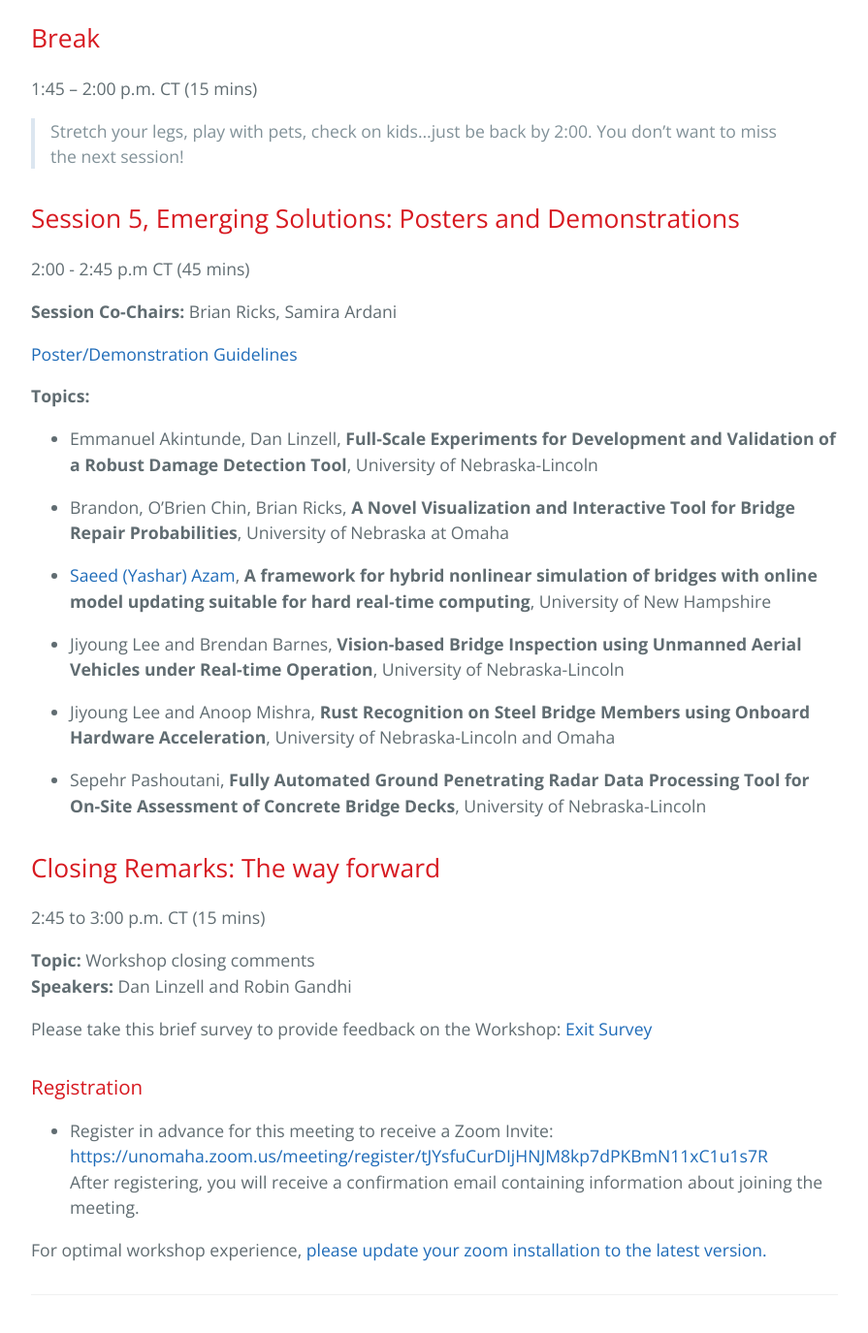
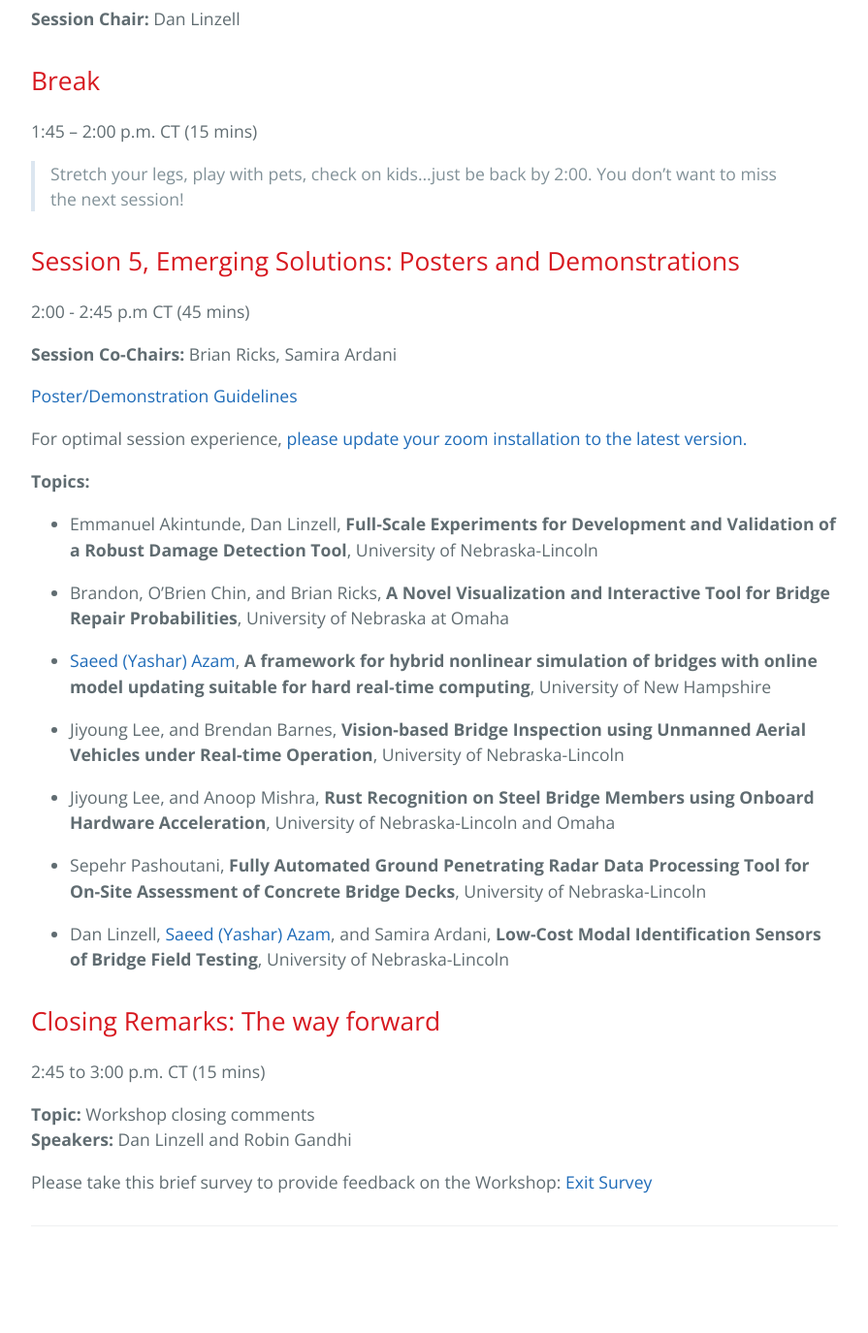
Before and after one commit to BridgingBigData/BridgingBigData.github.io, a Jekyll site: the page built from pages/bbd2020agenda.md, in a window 1280 px wide and 1400 px high, scrolled down 5543 px. Shown: the top 1375 px of the window at 97% size, without its empty margins (192-1087 px from the left). Built offline with Jekyll 4.4.1, drawn with Linux system fonts in a browser that asks for light colours; after the commit the page ends 6872 px from its top, so only the background shows below that; some of the changed text lies outside the part shown.

Commit message:
agenda updates

```diff
--- a/pages/bbd2020agenda.md
+++ b/pages/bbd2020agenda.md
@@ -66,6 +66,8 @@
 
 > How are crises affecting our ability to effectively manage infrastructure using Data? What data was needed before? How have data needs changed during the crisis? What data and analytical capabilities are needed to deal with future crises?
 
+For optimal session experience, [please update your zoom installation to the latest version.](https://support.zoom.us/hc/en-us/articles/201362233-Upgrade-update-to-the-latest-version)
+
 #### Engineering Breakout
 11:15 - 11:45 a.m. CT
 **Focus Areas:** Design, Construction, Rehabilitation
@@ -83,7 +85,6 @@
 
 #### Summary of Breakouts
 11:45 a.m. - 12:00 p.m. CT (15 mins)
-
 
 ## Lunch Break
 12:00 - 1:00 p.m CT (60 mins)
@@ -112,18 +113,22 @@
 
 [Poster/Demonstration Guidelines](https://bridgingbigdata.github.io/pages/bbd2020posterdemo.html)
 
+For optimal session experience, [please update your zoom installation to the latest version.](https://support.zoom.us/hc/en-us/articles/201362233-Upgrade-update-to-the-latest-version)
+
 **Topics:**
 * Emmanuel Akintunde, Dan Linzell, **Full-Scale Experiments for Development and Validation of a Robust Damage Detection Tool**, University of Nebraska-Lincoln
 
-* Brandon, O'Brien Chin, Brian Ricks, **A Novel Visualization and Interactive Tool for Bridge Repair Probabilities**, University of Nebraska at Omaha
+* Brandon, O'Brien Chin, and Brian Ricks, **A Novel Visualization and Interactive Tool for Bridge Repair Probabilities**, University of Nebraska at Omaha
 
 * [Saeed (Yashar) Azam](https://ceps.unh.edu/person/yashar-eftekhar-azam), **A framework for hybrid nonlinear simulation of bridges with online model updating suitable for hard real‐time computing**, University of New Hampshire
 
-* Jiyoung Lee and Brendan Barnes, **Vision-based Bridge Inspection using Unmanned Aerial Vehicles under Real-time Operation**, University of Nebraska-Lincoln
+* Jiyoung Lee, and Brendan Barnes, **Vision-based Bridge Inspection using Unmanned Aerial Vehicles under Real-time Operation**, University of Nebraska-Lincoln
 
-* Jiyoung Lee and Anoop Mishra, **Rust Recognition on Steel Bridge Members using Onboard Hardware Acceleration**, University of Nebraska-Lincoln and Omaha
+* Jiyoung Lee, and Anoop Mishra, **Rust Recognition on Steel Bridge Members using Onboard Hardware Acceleration**, University of Nebraska-Lincoln and Omaha
 
 * Sepehr Pashoutani, **Fully Automated Ground Penetrating Radar Data Processing Tool for On-Site Assessment of Concrete Bridge Decks**, University of Nebraska-Lincoln
+
+* Dan Linzell, [Saeed (Yashar) Azam](https://ceps.unh.edu/person/yashar-eftekhar-azam), and Samira Ardani, **Low-Cost Modal Identification Sensors of Bridge Field Testing**, University of Nebraska-Lincoln
 
 ## Closing Remarks: The way forward
 2:45 to 3:00 p.m. CT (15 mins)
@@ -132,11 +137,3 @@
 **Speakers:** Dan Linzell and Robin Gandhi
 
 Please take this brief survey to provide feedback on the Workshop: [Exit Survey](https://unomaha.az1.qualtrics.com/jfe/form/SV_elFo6GF4c3AXz9P)
-
-
-### Registration
-- Register in advance for this meeting to receive a Zoom Invite:
-[https://unomaha.zoom.us/meeting/register/tJYsfuCurDIjHNJM8kp7dPKBmN11xC1u1s7R](https://unomaha.zoom.us/meeting/register/tJYsfuCurDIjHNJM8kp7dPKBmN11xC1u1s7R)
-After registering, you will receive a confirmation email containing information about joining the meeting.
-
-For optimal workshop experience, [please update your zoom installation to the latest version.](https://support.zoom.us/hc/en-us/articles/201362233-Upgrade-update-to-the-latest-version)
```
Also changed, not shown: index.md (+2 -1 lines).
